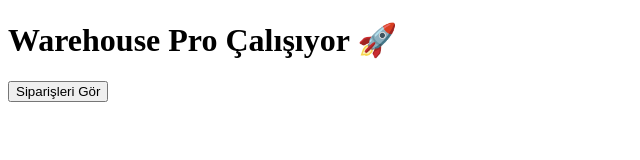
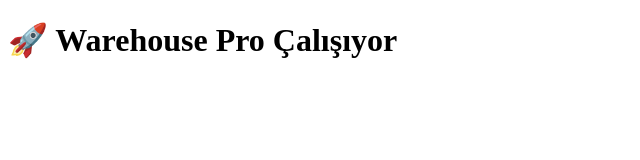
Before and after one commit to kenanemiroglu/warehouse-pro, an Electron app: page renderer/index.html in a window 1000 px wide. Shown: the whole page, without its empty margins (0-640 px from the left). Drawn offline with Linux system fonts and the light colour scheme.

Commit message:
Update HTML structure and modify heading text

```diff
--- a/renderer/index.html
+++ b/renderer/index.html
@@ -1,11 +1,9 @@
 <!DOCTYPE html>
 <html>
 <head>
-  <meta charset="UTF-8">
   <title>Warehouse Pro</title>
 </head>
 <body>
-  <h1>Warehouse Pro Çalışıyor 🚀</h1>
-  <button onclick="alert('Sipariş ekranı')">Siparişleri Gör</button>
+  <h1>🚀 Warehouse Pro Çalışıyor</h1>
 </body>
 </html>
```
